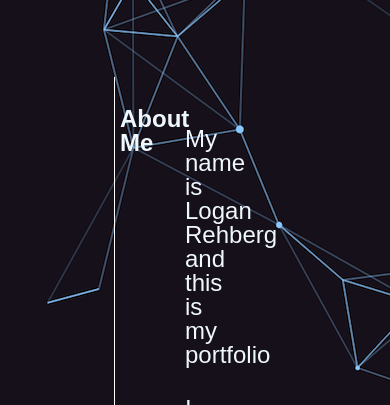
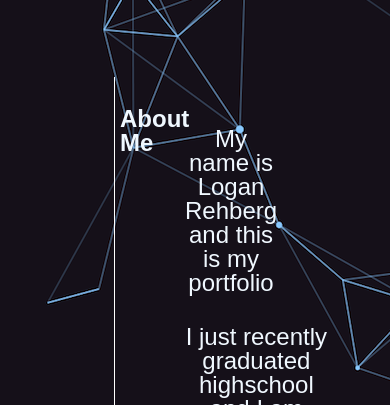
Before and after one commit to loganrehberg/Portfolio, a plain HTML site: page index.html in a window 390 px wide. Shown: the part 439-844 px from the top of the page. Drawn offline with Linux system fonts and the light colour scheme.

Commit message:
made @media queries work

```diff
--- a/assets/style.css
+++ b/assets/style.css
@@ -154,4 +154,8 @@ used https://www.w3schools.com/css/css_navbar_horizontal.asp to setup the nav ba
   #project1img {
     width: 500%;
   }
+  p, h3{
+    display: flex;
+    flex-wrap: wrap;
+  }
 }
```
